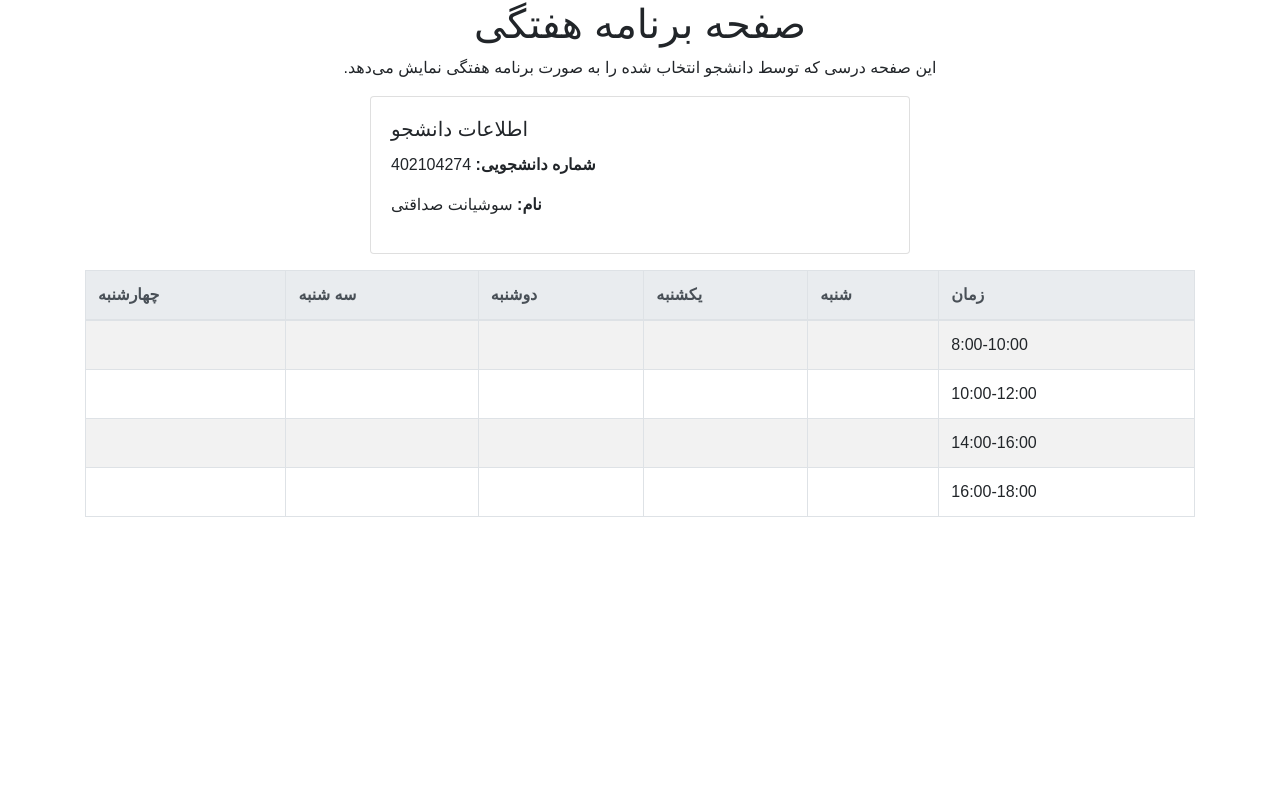
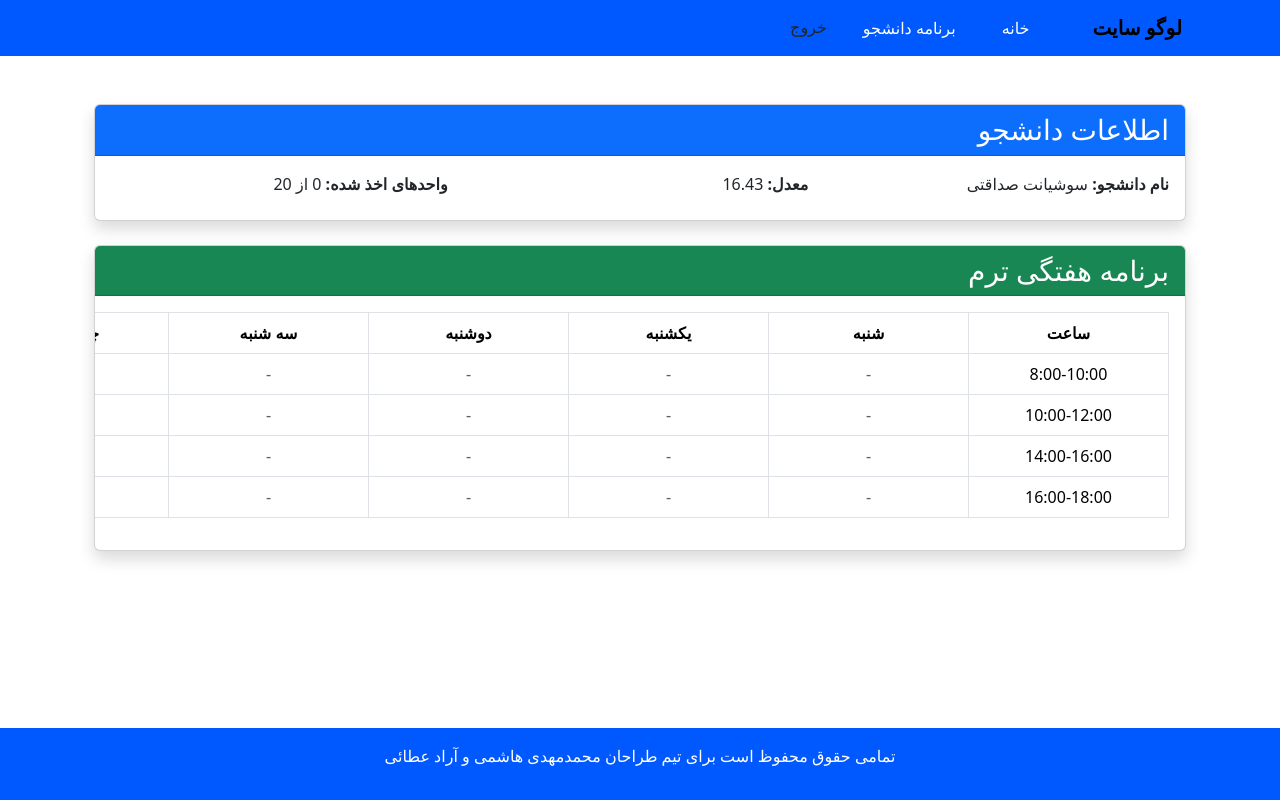
Before and after one commit to aradataei/Course-Management-Software-Sharif-UT-IE-AP-Project, a Django app: page /student/schedule/ in a window 1280 px wide. Run offline with Django 5.2, Linux system fonts and the light colour scheme; a user stored in the database is signed in; data comes from the database, SQL or seed files in the repository; some libraries are stand-ins or nearby versions.

Commit message:
added styles to base.html and weekly schedule page

```diff
--- a/appCourseWare/templates/base.html
+++ b/appCourseWare/templates/base.html
@@ -1,40 +1,129 @@
 <!DOCTYPE html>
-<html lang="en">
+<html lang="fa" dir="rtl">
 <head>
-    {% load static %}
     <meta charset="UTF-8">
     <meta name="viewport" content="width=device-width, initial-scale=1.0">
-    <title>My Website</title>
-    <link rel="stylesheet" href="{% static 'css/styles.css' %}">
+    <title>سایت من</title>
+    <!-- Bootstrap CSS -->
+    <link href="https://cdn.jsdelivr.net/npm/bootstrap@5.3.2/dist/css/bootstrap.min.css" rel="stylesheet" integrity="sha384-T3c6CoIi6uLrA9TneNEoa7RxnatzjcDSCmG1MXxSR1GAsXEV/Dwwykc2MPK8M2HN" crossorigin="anonymous">
+    <!-- Font Awesome -->
+    <link rel="stylesheet" href="https://cdnjs.cloudflare.com/ajax/libs/font-awesome/6.0.0/css/all.min.css" integrity="sha512-9usAa10IRO0HhonpyAIVpjrylPvoDwiPUiKdWk5t3PyolY1cOd4DSE0Ga+ri4AuTroPR5aQvXU9xC6qOPnzFeg==" crossorigin="anonymous" referrerpolicy="no-referrer" />
+
+    <style>
+        /* Custom Styles */
+        body {
+            font-family: 'Vazirmatn', sans-serif; /* You can choose any Persian font you like */
+            background-color: #f8f9fa;
+        }
+
+        .navbar {
+            background-color:rgb(0, 89, 255);
+            padding: 1rem 0;
+        }
+
+        .navbar-brand {
+            color: #fff;
+            font-weight: bold;
+        }
+
+        .navbar-nav .nav-link {
+            color: #fff;
+            margin: 0 15px;
+            transition: color 0.3s ease;
+        }
+
+        .navbar-nav .nav-link:hover {
+            color: #17a2b8; /* Hover color for links */
+        }
+
+        .navbar-toggler-icon{
+            color: #fff;
+        }
+
+        .btn-main {
+            background-color: #17a2b8; /* Bootstrap info color */
+            color: #fff;
+            border: none;
+            padding: 8px 16px;
+            border-radius: 5px;
+            transition: background-color 0.3s ease;
+        }
+
+        .btn-main:hover {
+            background-color: #138496; /* Darker shade on hover */
+        }
+
+        footer {
+            background-color:rgb(0, 89, 255);
+            color: #fff;
+            text-align: center;
+            padding: 1rem 0;
+            position: absolute;
+            bottom: 0;
+            width: 100%;
+
+        }
+        /* Added styles for responsiveness */
+        @media (max-width: 768px) {
+            .navbar-nav {
+                margin-top: 1rem;
+                text-align: center;
+
+            }
+          .navbar-nav .nav-item{
+            padding: 5px 0;
+            border-bottom: 1px solidrgb(0, 67, 251);
+          }
+        }
+
+
+    </style>
 </head>
 <body>
-    <nav class="navbar">
-        <ul class="navbar__menu">
-
+    <!-- ناوبری -->
+    <nav class="navbar navbar-expand-lg ">
+        <div class="container">
+            <a class="navbar-brand" href="{% url 'home_view' %}">لوگو سایت</a>
+            <button class="navbar-toggler" type="button" data-bs-toggle="collapse" data-bs-target="#navbarNav" aria-controls="navbarNav" aria-expanded="false" aria-label="Toggle navigation">
+                <span class="navbar-toggler-icon"></span>
+            </button>
+            <div class="collapse navbar-collapse" id="navbarNav">
+                <ul class="navbar-nav">
+                    <li class="nav-item">
+                        <a class="nav-link" href="{% url 'home_view' %}">خانه</a>
+                    </li>
+                    <li class="nav-item">
+                        <a class="nav-link" href="{% url 'student_schedule' %}">برنامه دانشجو</a>
+                    </li>
                     {% if user.is_authenticated %}
-                <li class="navbar__item">
-                    <form action="{% url 'logout' %}" method="post" class="navbar__form">
+                        <li class="nav-item">
+                            <form action="{% url 'logout' %}" method="post" class="logout-form">
                                 {% csrf_token %}
-                        <button type="submit" class="navbar__button">Logout</button>
+                                <button type="submit" class="btn btn-main">خروج</button>
                             </form>
                         </li>
                     {% else %}
-                <li class="navbar__item"><a href="{% url 'login' %}" class="navbar__link">Login</a></li>
+                        <li class="nav-item">
+                            <a class="nav-link" href="{% url 'login' %}">ورود</a>
+                        </li>
                     {% endif %}
                 </ul>
+            </div>
+        </div>
     </nav>
 
-    <main class="main-content">
+    <!-- محتوای اصلی -->
+    <main class="container mt-4">
         {% block content %}
         {% endblock %}
     </main>
 
-    <footer class="footer">
-        <p>All rights reserved, MohammadMahdi Hashemi 402111475</p>
+    <!-- فوتر -->
+    <footer>
+        <p>تمامی حقوق محفوظ است برای تیم طراحان محمدمهدی هاشمی و آراد عطائی</p>
     </footer>
 
-    <script src="{% static 'js/scripts.js' %}"></script>
+    <!-- Bootstrap JS (Optional, if you need JS components) -->
+    <script src="https://cdn.jsdelivr.net/npm/bootstrap@5.3.2/dist/js/bootstrap.bundle.min.js" integrity="sha384-C6RzsynM9kWDrMNeT87bh95OGNyZPhcTNXj1NW7RuBCsyN/o0jlpcV8Qyq46cDfL" crossorigin="anonymous"></script>
 </body>
-<link rel="stylesheet" href="{% static 'css/styles.css' %}">
-
 </html>
--- a/appCourseWare/templates/student/home.html
+++ b/appCourseWare/templates/student/home.html
@@ -1,3 +1,5 @@
+
+
 <!DOCTYPE html>
 <html lang="fa" dir="rtl">
 <head>
@@ -234,6 +236,7 @@
         </div>
 
         <script src="https://cdn.jsdelivr.net/npm/bootstrap@5.3.0/dist/js/bootstrap.bundle.min.js"></script>
+
         <script>
             document.addEventListener('DOMContentLoaded', function() {
                 // مدیریت رویدادهای افزودن/حذف دوره
--- a/appCourseWare/templates/student/schedule.html
+++ b/appCourseWare/templates/student/schedule.html
@@ -1,82 +1,144 @@
+{% extends '../base.html' %}
 {% load schedule_tags %}
-<!DOCTYPE html>
-<html lang="fa" dir="rtl">  <!-- Set language and direction for Persian -->
-<head>
-    <meta charset="UTF-8">
-    <title>برنامه هفتگی</title>
-    <link rel="stylesheet" href="https://stackpath.bootstrapcdn.com/bootstrap/4.5.2/css/bootstrap.min.css">
-    <style>
-        /* Add custom styles here, if needed */
-        body {
-            font-family: Arial, sans-serif; /* Use a suitable Persian font */
-        }
-        .table-responsive {
-            overflow-x: auto;
-        }
-    </style>
-</head>
-<body>
-<div class="container">
-    <h1 class="text-center">صفحه برنامه هفتگی</h1>
-    <p class="text-center">این صفحه درسی که توسط دانشجو انتخاب شده را به صورت برنامه هفتگی نمایش می‌دهد.</p>
+{% load static %}
 
-    <div class="row justify-content-center my-3">
-        <div class="col-md-6">
-            <div class="card">
+{% block content %}
+<div class="container mt-5" dir="rtl">
+    <!-- Student Information Section -->
+    <div class="card mb-4 shadow">
+        <div class="card-header bg-primary text-white">
+            <h3 class="mb-0">اطلاعات دانشجو</h3>
+        </div>
         <div class="card-body">
-                    <!-- Display Student Information -->
-                    <h5 class="card-title">اطلاعات دانشجو</h5>
-                    <p><strong>شماره دانشجویی:</strong> {{ student.user.student_id }}</p>
-                    <p><strong>نام:</strong> {{ student.first_name }} {{ student.last_name }}</p>
-                    <!-- Add other student details here -->
+            <div class="row">
+                <div class="col-md-4">
+                    <p class="mb-2"><strong>نام دانشجو:</strong> {{ student.first_name }} {{ student.last_name }}</p>
+                </div>
+                <div class="col-md-4">
+                    <p class="mb-2"><strong>معدل:</strong> {{ student_info.gpa }}</p>
+                </div>
+                <div class="col-md-4">
+                    <p class="mb-2"><strong>واحدهای اخذ شده:</strong>
+                        {{ student_info.current_units }} از {{ student_info.max_units }}
+                    </p>
                 </div>
             </div>
         </div>
     </div>
 
-    <div class="table-responsive">
-        <table class="table table-bordered table-striped">
+    <!-- Schedule Table -->
+    <div class="card shadow">
+        <div class="card-header bg-success text-white">
+            <h3 class="mb-0">برنامه هفتگی ترم</h3>
+        </div>
+        <div class="card-body table-responsive">
+            <table class="table table-bordered table-hover text-center">
                 <thead class="thead-light">
                     <tr>
-                    <th>زمان</th>
-                    <th>شنبه</th>
-                    <th>یکشنبه</th>
-                    <th>دوشنبه</th>
-                    <th>سه شنبه</th>
-                    <th>چهارشنبه</th>
-                    <!-- Add other days if your schedule includes them -->
+                        <th scope="col">ساعت</th>
+                        {% for day in days %}
+                        <th scope="col">{{ day }}</th>
+                        {% endfor %}
                     </tr>
                 </thead>
                 <tbody>
-                <!-- Create rows for each time slot (e.g., 8:00-10:00, 10:00-12:00, etc.) -->
-                {% for time_slot in time_slots %}  <!-- time_slots needs to be provided in context -->
+                    {% for time in time_slots %}
                     <tr>
-                    <td>{{ time_slot }}</td>
-                    {% for day in days %}  <!-- days list should be provided in context -->
-                        <td>
-                        {% for course in schedule|get_item:day %}
-                            {% if course.class_time == time_slot %}
-                                <div>
-                                  {{ course.course_name }}<br>
-                                  ({{ course.course_code }})
+                        <td class="align-middle">{{ time }}</td>
+                        {% for day in days %}
+                        <td class="align-middle">
+                            {% if schedule|get_item:day|get_item:time %}
+                                {% for course in schedule|get_item:day|get_item:time %}
+                                    <!-- Course Card -->
+                                    <div class="course-card mb-2">
+                                        <div class="card-body p-2">
+                                             <h6 class="card-title text-info">{{ course.course_name }}</h6>
+                                            <p class="card-text mb-1">
+                                                <small class="text-muted">{{ course.course_code }}</small>
+                                            </p>
+                                            <p class="card-text mb-1">
+                                                <small >{{ course.professor }}</small>
+                                            </p>
+                                             <p class="card-text">
+                                                <small class="text-success">{{ course.classroom }}</small>
+                                            </p>
                                         </div>
+                                    </div>
+                                {% endfor %}
+                            {% else %}
+                                 <!-- Empty Slot -->
+                                <span class="text-muted">-</span>
                             {% endif %}
-                        {% endfor %}
                         </td>
                         {% endfor %}
-                </tr>
-                {% empty %}
-                <tr>
-                    <td colspan="6">هیچ برنامه‌ای برای نمایش وجود ندارد.</td>
                     </tr>
                     {% endfor %}
                 </tbody>
             </table>
         </div>
     </div>
+</div>
 
-<script src="https://code.jquery.com/jquery-3.5.1.slim.min.js"></script>
-<script src="https://cdn.jsdelivr.net/npm/@popperjs/core@2.9.3/dist/umd/popper.min.js"></script>
-<script src="https://stackpath.bootstrapcdn.com/bootstrap/4.5.2/js/bootstrap.min.js"></script>
-</body>
-</html>
+
+<style>
+    /* General Improvements */
+    body {
+        font-family: 'Vazir', sans-serif; /* A good Persian/Arabic font */
+    }
+
+    .container {
+        max-width: 95%; /* More breathing room */
+    }
+     .card {
+        border-radius: 0.5rem; /* Softer edges */
+    }
+    .table-responsive {
+        overflow-x: auto;
+    }
+
+
+     /* Course Card Styling */
+    .course-card {
+        transition: transform 0.2s ease-in-out, box-shadow 0.2s ease-in-out;
+        border: 1px solid #dee2e6;
+        border-radius: 0.5rem;
+        background-color: #f8f9fa;
+
+    }
+    .course-card:hover {
+        transform: scale(1.03);
+        box-shadow: 0 4px 8px rgba(0, 0, 0, 0.1); /* Subtle shadow on hover */
+        background-color: #e9ecef !important;
+
+    }
+
+    .course-card .card-title{
+        font-size: 1.1rem;
+        font-weight: 600;
+    }
+
+   /* Table Styling */
+    th {
+        min-width: 120px;
+        background-color: #f8f9fa; /* Light gray header background */
+        font-weight: 600;       /* Bolder header text */
+    }
+    td {
+        min-width: 200px;
+        vertical-align: middle; /* Center content vertically */
+    }
+
+    .table-bordered th,
+    .table-bordered td {
+        border: 1px solid #dee2e6; /* Consistent borders */
+    }
+     .table-hover tbody tr:hover {
+        background-color: rgba(0, 123, 255, 0.075); /* Light blue hover effect */
+    }
+
+</style>
+<link href="https://cdn.jsdelivr.net/npm/bootstrap@5.3.2/dist/css/bootstrap.min.css" rel="stylesheet" integrity="sha384-T3c6CoIi6uLrA9TneNEoa7RxnatzjcDSCmG1MXxSR1GAsXEV/Dwwykc2MPK8M2HN" crossorigin="anonymous">
+<script src="https://cdn.jsdelivr.net/npm/bootstrap@5.3.2/dist/js/bootstrap.bundle.min.js" integrity="sha384-C6RzsynM9kWDrMNeT87bh95OGNyZPhcTNXj1NW7RuBCsyN/o0jlpcV8Qyq46cDfL" crossorigin="anonymous"></script>
+
+
+{% endblock %}
```
Lines whose indentation alone changed are shown as unchanged.
